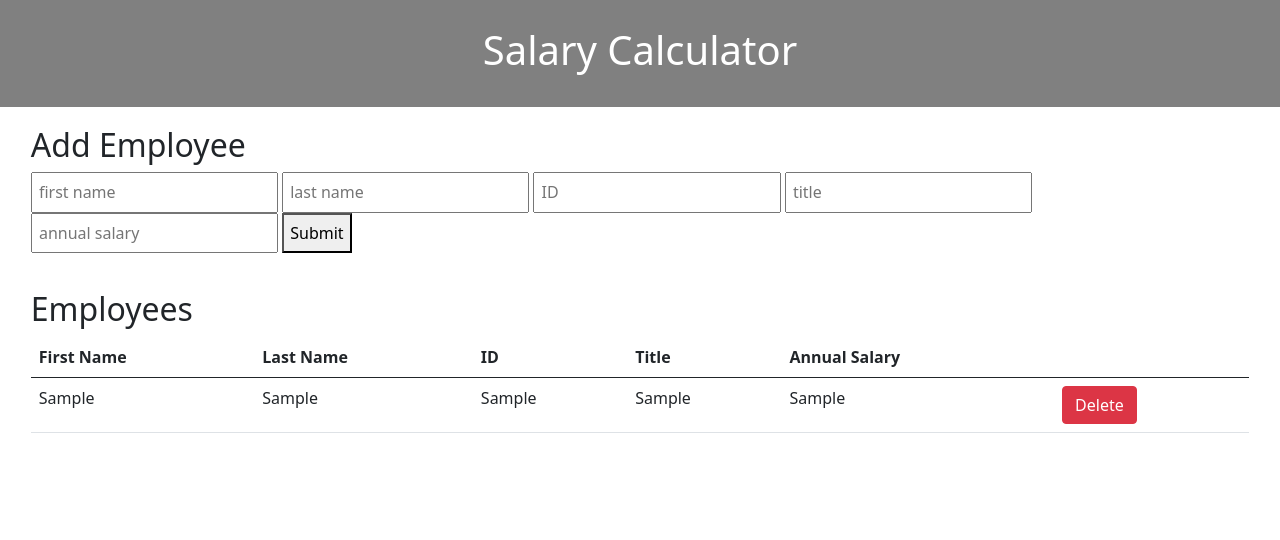
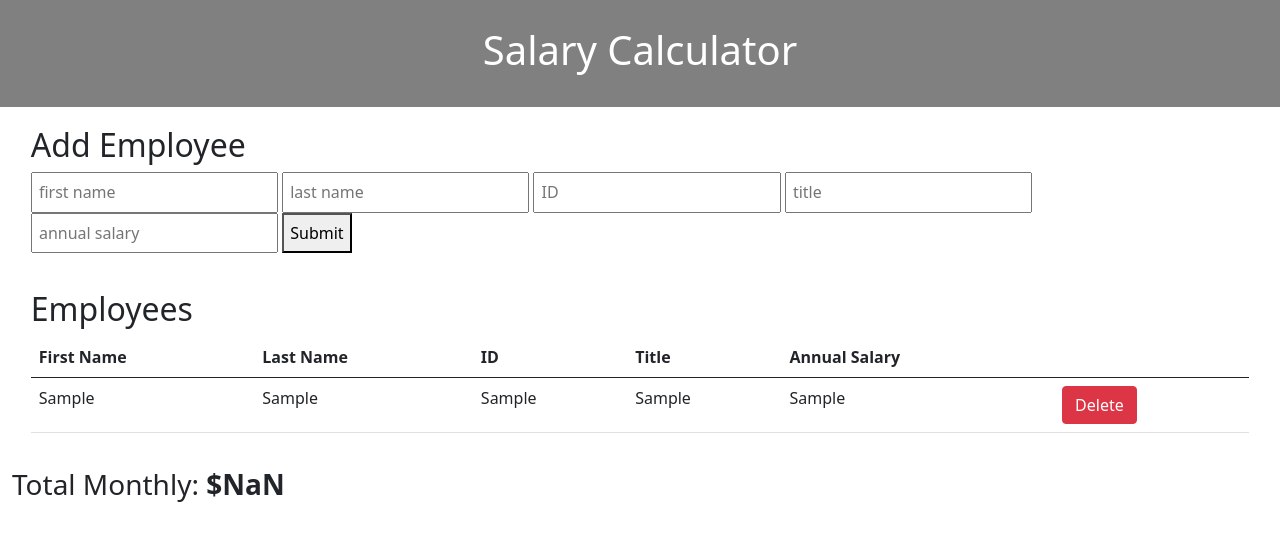
Before and after one commit to johnidso/jquery-salary-calculator, a plain HTML site: page index.html in a window 1280 px wide. Both pictures are taken after typing "Sample", "Sample", "Sample", "Sample", "Sample" into the empty fields and a click on the button "Submit". Drawn offline with nearby package versions, Linux system fonts and the light colour scheme.

Commit message:
montly cost tallies and sends to dom

```diff
--- a/index.html
+++ b/index.html
@@ -42,6 +42,9 @@
                 </tbody>
             </table>
         </section>
+        <aside>
+            <h3>Total Monthly: <b id="totalMonthly"></b></h3>
+        </aside>
     </section>
     <script src="https://cdn.jsdelivr.net/npm/bootstrap@5.0.1/dist/js/bootstrap.bundle.min.js" integrity="sha384-gtEjrD/SeCtmISkJkNUaaKMoLD0//ElJ19smozuHV6z3Iehds+3Ulb9Bn9Plx0x4" crossorigin="anonymous"></script>
 </body>
--- a/script.js
+++ b/script.js
@@ -1,4 +1,6 @@
 $( document ).ready(onReady);
+
+let totalMonthlySalary = 0;
 
 function onReady(){
     $("#submitButton").on("click", createRecord);
@@ -30,6 +32,7 @@ function createRecord(){
             <td class="delete"><button type="button" class="btn btn-danger" id="delete${employeeID}">Delete</button></td>
         </tr>`
         )
+    adjustMonthly(annualSalary);
     clearInputs();
 } // using employee ID for delete ID as value should be unique
 
@@ -41,8 +44,11 @@ function clearInputs(){
     $("#annualSalaryIn").val('');
 }
 
-// adjust monthly cost on button click
-
+// adjust monthly cost
+function adjustMonthly(salaryValue){
+    totalMonthlySalary += parseInt(salaryValue);
+    $("#totalMonthly").text(`$${totalMonthlySalary}`);
+}
 
 // add function to delete user
 
```
